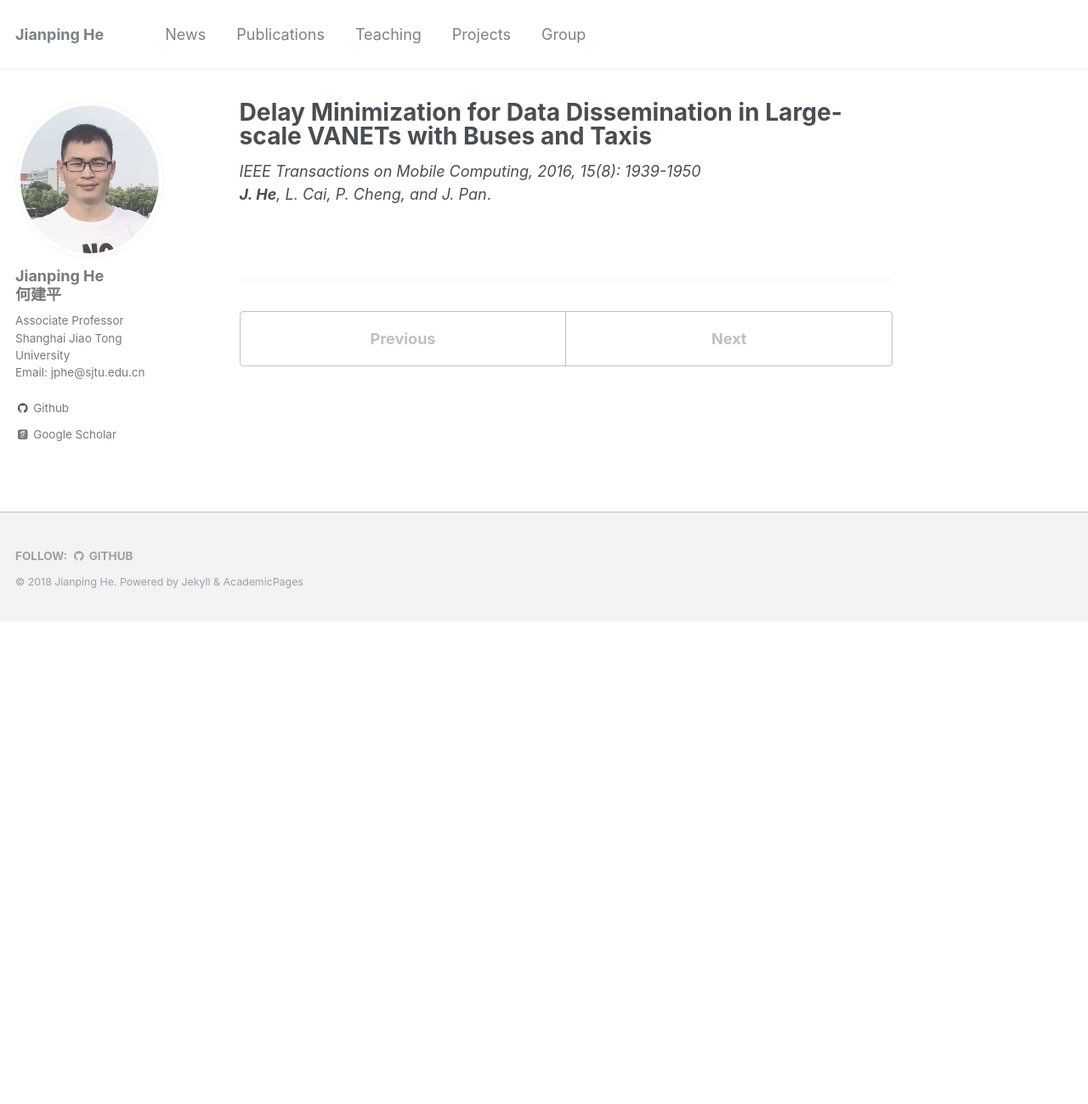
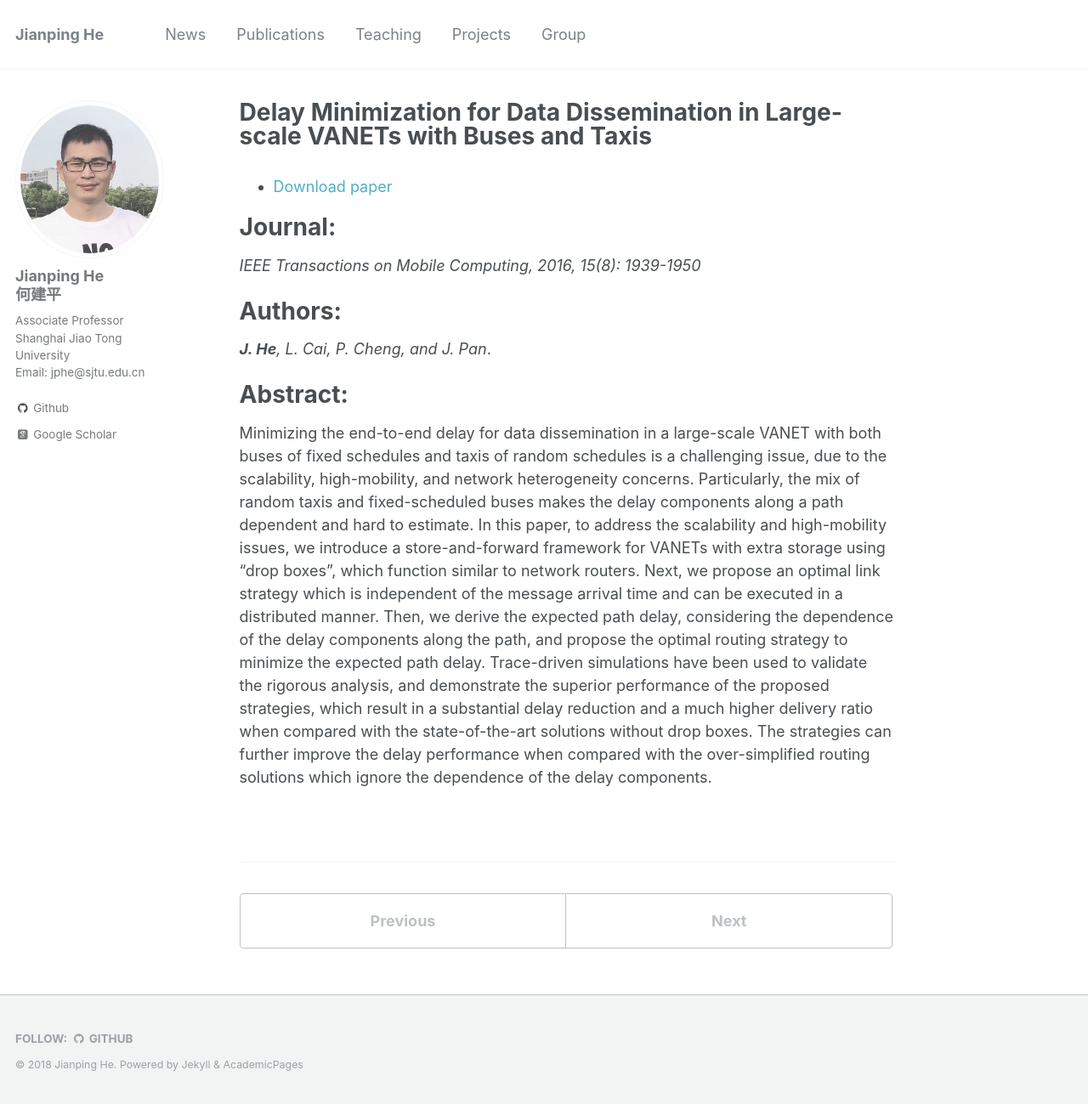
Before and after one commit to jiangshuozz/Jianping-He.github.io, a Jekyll site: the page built from _publications/2016-09-22-Delay-Minimization-for-Data-Dissemination.md, in a window 1280 px wide and 1299 px high. Shown: the whole window at 85% size. Built offline with Jekyll 4.4.1, drawn with Linux system fonts in a browser that asks for light colours; some web fonts are replaced.

Commit message:
Update 2016-09-22-Delay-Minimization-for-Data-Dissemination.md

```diff
--- a/_publications/2016-09-22-Delay-Minimization-for-Data-Dissemination.md
+++ b/_publications/2016-09-22-Delay-Minimization-for-Data-Dissemination.md
@@ -8,5 +8,16 @@ venue: '--'
 #paperurl: ''
 #citation: ''
 ---
+- [Download paper](https://ieeexplore.ieee.org/document/7273926/)
+
+Journal:
+===
 *IEEE Transactions on Mobile Computing, 2016, 15(8): 1939-1950*
+
+Authors:
+===
 ***J. He**, L. Cai, P. Cheng, and J. Pan*.
+
+Abstract:
+===
+Minimizing the end-to-end delay for data dissemination in a large-scale VANET with both buses of fixed schedules and taxis of random schedules is a challenging issue, due to the scalability, high-mobility, and network heterogeneity concerns. Particularly, the mix of random taxis and fixed-scheduled buses makes the delay components along a path dependent and hard to estimate. In this paper, to address the scalability and high-mobility issues, we introduce a store-and-forward framework for VANETs with extra storage using “drop boxes”, which function similar to network routers. Next, we propose an optimal link strategy which is independent of the message arrival time and can be executed in a distributed manner. Then, we derive the expected path delay, considering the dependence of the delay components along the path, and propose the optimal routing strategy to minimize the expected path delay. Trace-driven simulations have been used to validate the rigorous analysis, and demonstrate the superior performance of the proposed strategies, which result in a substantial delay reduction and a much higher delivery ratio when compared with the state-of-the-art solutions without drop boxes. The strategies can further improve the delay performance when compared with the over-simplified routing solutions which ignore the dependence of the delay components.
```
